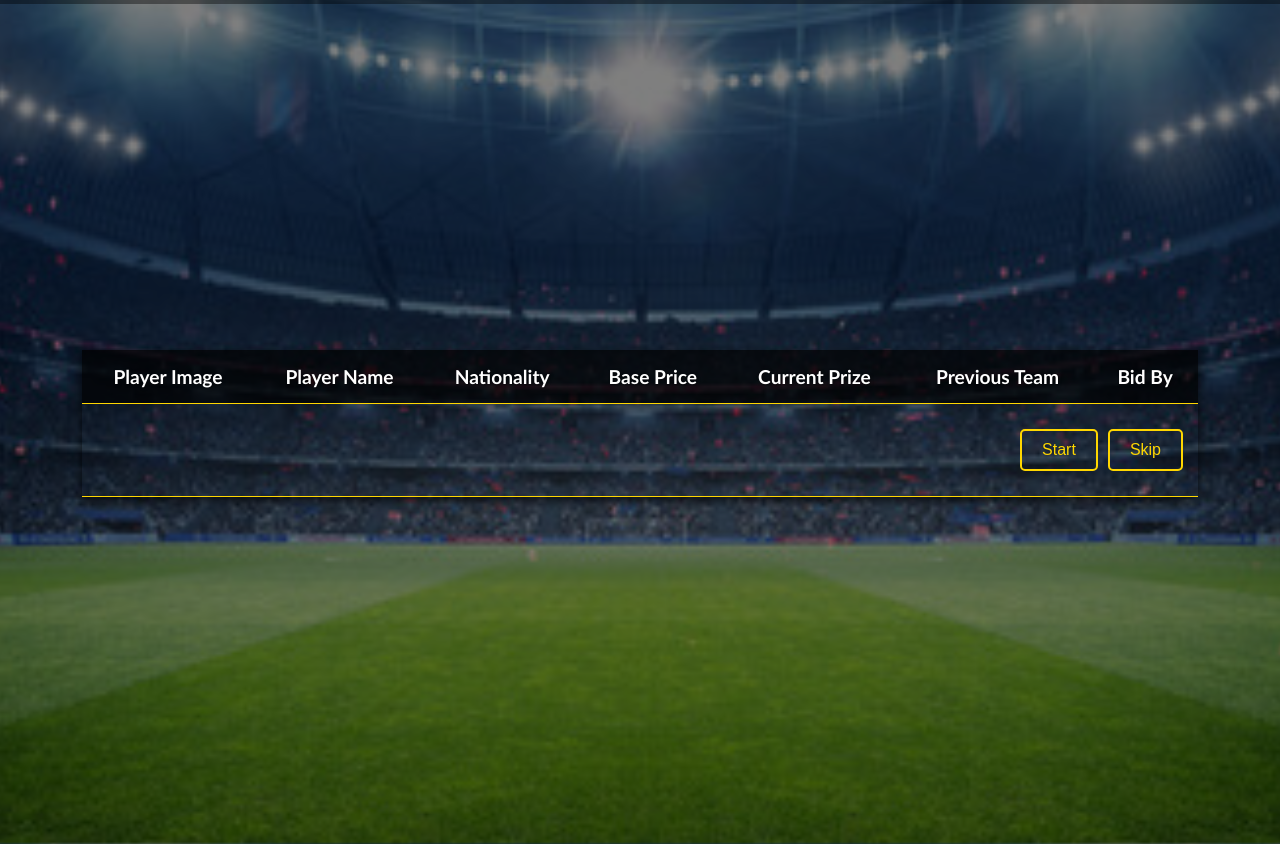
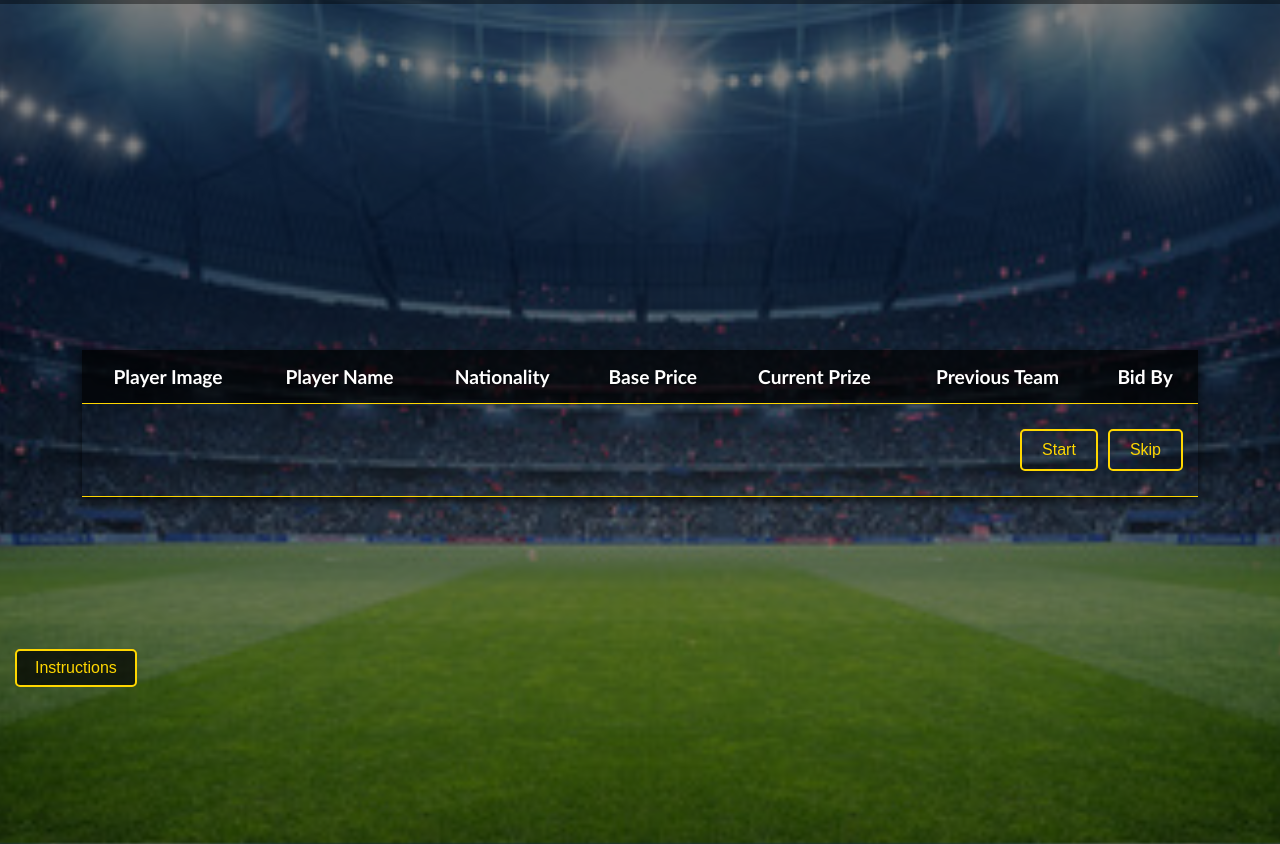
Before and after one commit to TamilarasanG17/IPL-Aution, a website: page public/index2.html in a window 1280 px wide. Shown: the part 98-942 px from the top of the page. Drawn offline with Linux system fonts and the light colour scheme; no server answers.

Commit message:
Add instructions button to index2.html

```diff
--- a/public/index2.html
+++ b/public/index2.html
@@ -94,6 +94,25 @@
     tr:hover {
       background-color: rgba(255, 215, 0, 0.2);
     }
+    #instructionsButton {
+  position: fixed;
+  bottom: 15px;
+  left: 15px;
+  z-index: 30;
+  padding: 8px 18px;
+  font-size: 1em;
+  border: 2px solid #FFD700;
+  border-radius: 5px;
+  background-color: rgba(0, 0, 0, 0.7);
+  color: #FFD700;
+  cursor: pointer;
+  transition: background-color 0.3s, color 0.3s;
+}
+
+#instructionsButton:hover {
+  background-color: rgba(255, 215, 0, 0.25);
+  color: #ffffff;
+}
 
     img.player-image {
       width: 100px;
@@ -190,6 +209,7 @@
             <div class="table-buttons">
               <button id="startButtonFooter">Start</button>
               <button id="skipButtonFooter">Skip</button>
+              <button id="instructionsButton" onclick="window.location.href='instructions.html'">Instructions</button>
             </div>
           </td>
         </tr>
```
